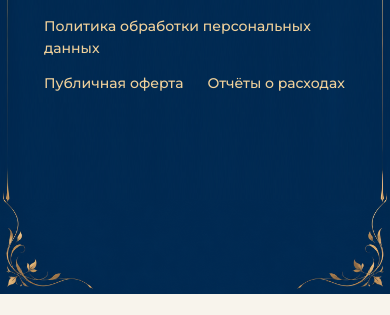
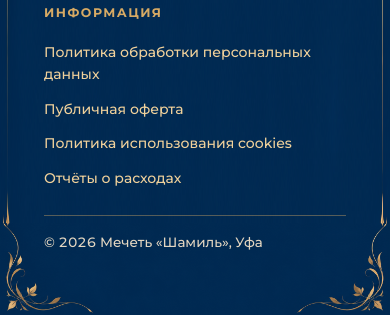
Before and after one commit to is6ream/shamil_1, a Next.js app in the folder apps/web/: page /otchety in a window 390 px wide. Shown: the part 972-1287 px from the top of the page. Before the commit the page ends 1266 px from the top, so only its background shows below. Built offline with nearby package versions, Linux system fonts and the light colour scheme; no server answers.

Commit message:
fix(web): compact footer while preserving gold frame

```diff
--- a/apps/web/components/layout/SiteFooter.module.css
+++ b/apps/web/components/layout/SiteFooter.module.css
@@ -2,9 +2,8 @@
 
 .footer {
   margin-top: 0;
-  padding: 140px 0 calc(140px + var(--mobile-bar-space, 0px));
+  padding: var(--sp-12) 0 calc(var(--sp-12) + var(--mobile-bar-space, 0px));
   position: relative;
-  overflow: hidden;
   background: var(--panel-bg);
   color: var(--text-soft);
   font-size: 15px;
@@ -15,6 +14,8 @@
   content: "";
   position: absolute;
   inset: 0;
+  /* Leave the mobile donation bar clearance outside the ornamental frame. */
+  bottom: var(--mobile-bar-space, 0px);
   border: 170px solid transparent;
   border-image: url("/footer/gold-frame.png") 355 360 fill / 170px / 0 stretch;
   pointer-events: none;
@@ -85,8 +86,8 @@
 }
 
 .copyright {
-  margin: var(--sp-12) 0 0;
-  padding-top: var(--sp-6);
+  margin: var(--sp-6) 0 0;
+  padding-top: var(--sp-4);
   border-top: 1px solid var(--ornament-border);   /* --gold, как рамка полосы с хадисом */
   font-size: 13.5px;
 }
@@ -103,7 +104,7 @@
 
 @media (max-width: 767px) {
   .footer {
-    padding: 110px 0 calc(110px + var(--mobile-bar-space, 0px));
+    padding: var(--sp-16) 0 calc(var(--sp-16) + var(--mobile-bar-space, 0px));
   }
 
   .footer::before {
@@ -146,10 +147,6 @@
     order: 4;
   }
 
-  .eyebrow {
-    display: none;
-  }
-
   .phone {
     font-size: 22px;
   }
@@ -164,12 +161,4 @@
     font-size: 14px;
     overflow-wrap: anywhere;
   }
-
-  .desktopOnly {
-    display: none;
-  }
-
-  .copyright {
-    display: none;
-  }
 }
--- a/apps/web/components/layout/SiteFooter.tsx
+++ b/apps/web/components/layout/SiteFooter.tsx
@@ -8,9 +8,6 @@ import { BrandMark } from "./BrandMark";
 import styles from "./SiteFooter.module.css";
 
 const INFO_LINKS = [PAGES.privacy, PAGES.offer, PAGES.cookie, PAGES.reports] as const;
-
-/** На телефоне в макете только две ссылки из трёх. */
-const MOBILE_HIDDEN_HREF: string = PAGES.cookie.href;
 
 /**
  * Футер макета v2: логотип и юрлицо, контакты, информация.
@@ -57,10 +54,7 @@ export function SiteFooter({ contacts = ORGANIZATION }: { readonly contacts?: Co
             <p className={styles.eyebrow}>{FOOTER.info}</p>
             <ul className={styles.links}>
               {INFO_LINKS.map((link) => (
-                <li
-                  key={link.href}
-                  className={link.href === MOBILE_HIDDEN_HREF ? styles.desktopOnly : undefined}
-                >
+                <li key={link.href}>
                   <Link href={link.href}>{link.title}</Link>
                 </li>
               ))}
```
